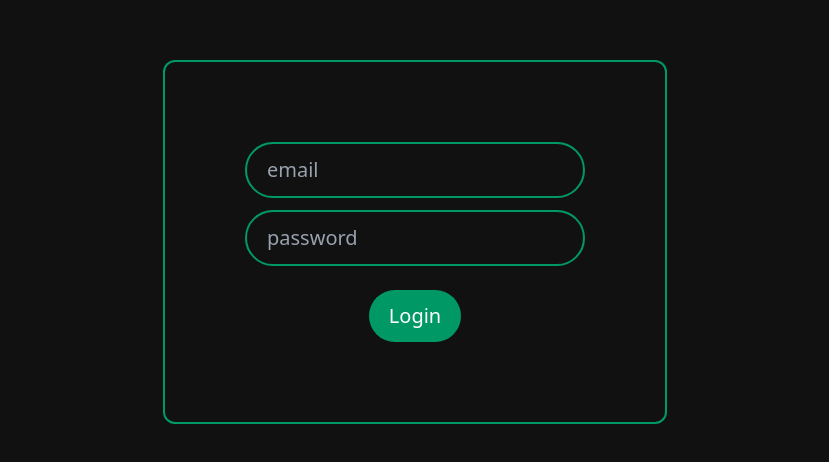
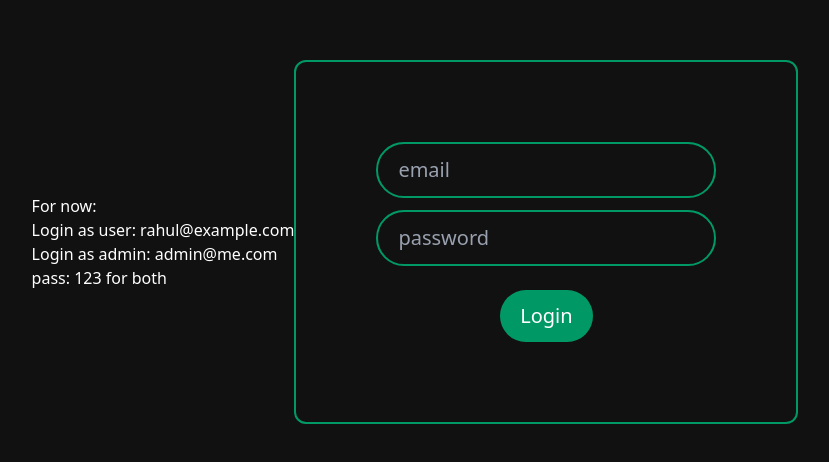
Before and after one commit to akshaypunia0/employee-management-system, a React (Vite) app: page / in a window 1280 px wide. Shown: the part 158-620 px from the top of the page, without its empty margins (225-1054 px from the left). Built offline with nearby package versions, Linux system fonts and the light colour scheme.

Commit message:
Minor update

```diff
--- a/src/Components/Auth/Login.jsx
+++ b/src/Components/Auth/Login.jsx
@@ -22,6 +22,13 @@ const Login = ({handleLogin}) => {
 
     return (
         <div className='flex items-center justify-center h-screen w-screen'>
+            <div>
+                For now: <br />
+                Login as user: rahul@example.com <br />
+                Login as admin: admin@me.com <br />
+
+                pass: 123 for both
+            </div>
             <div className='border-2 border-emerald-600 p-20 rounded-xl'>
                 <form
                 className='flex flex-col gap-3 items-center justify-center'
--- a/src/Components/Others/CreateTask.jsx
+++ b/src/Components/Others/CreateTask.jsx
@@ -57,6 +57,8 @@ const CreateTask = () => {
     // console.log(newTask);
 
     addTask()
+
+    window.location.reload();
 
     resetTask()
 
```
